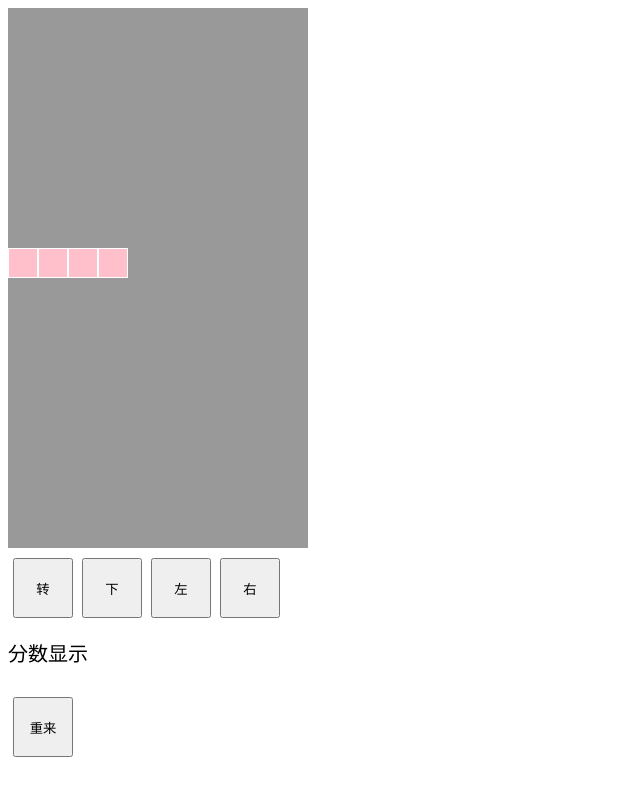
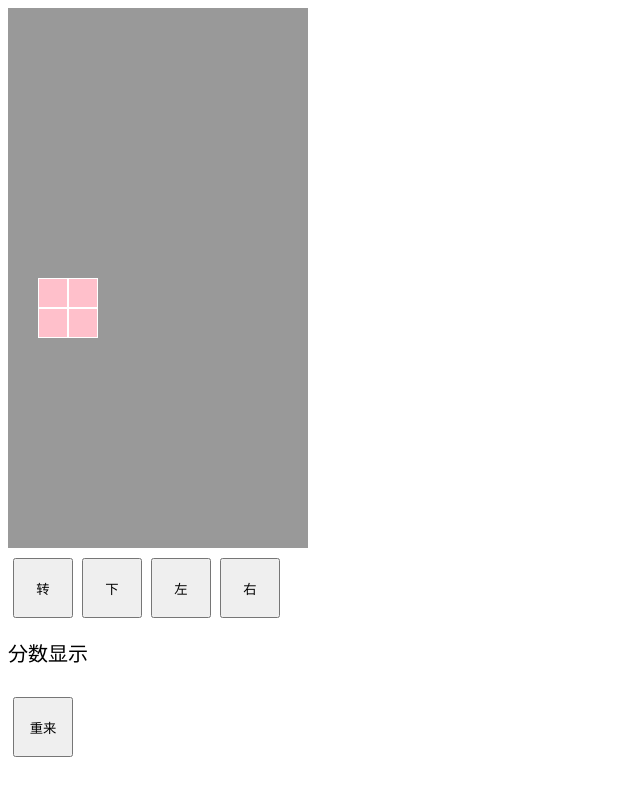
Before and after one commit to shift-out/shift-out.github.io, a plain HTML site: page index.html in a window 1280 px wide. Shown: the whole page, without its empty margins (0-640 px from the left). Drawn offline with Linux system fonts and the light colour scheme.

Commit message:
Update index.html

```diff
--- a/index.html
+++ b/index.html
@@ -129,7 +129,7 @@
 			}
 			//确定使用当前哪一个模型
 
-			currentModel=MODELS[3];
+			currentModel=MODELS[Math.floor(Math.random()*5)];
 			//重新初始化16宫格的位置
 			currentX=0;
 			currentY=0;
```
